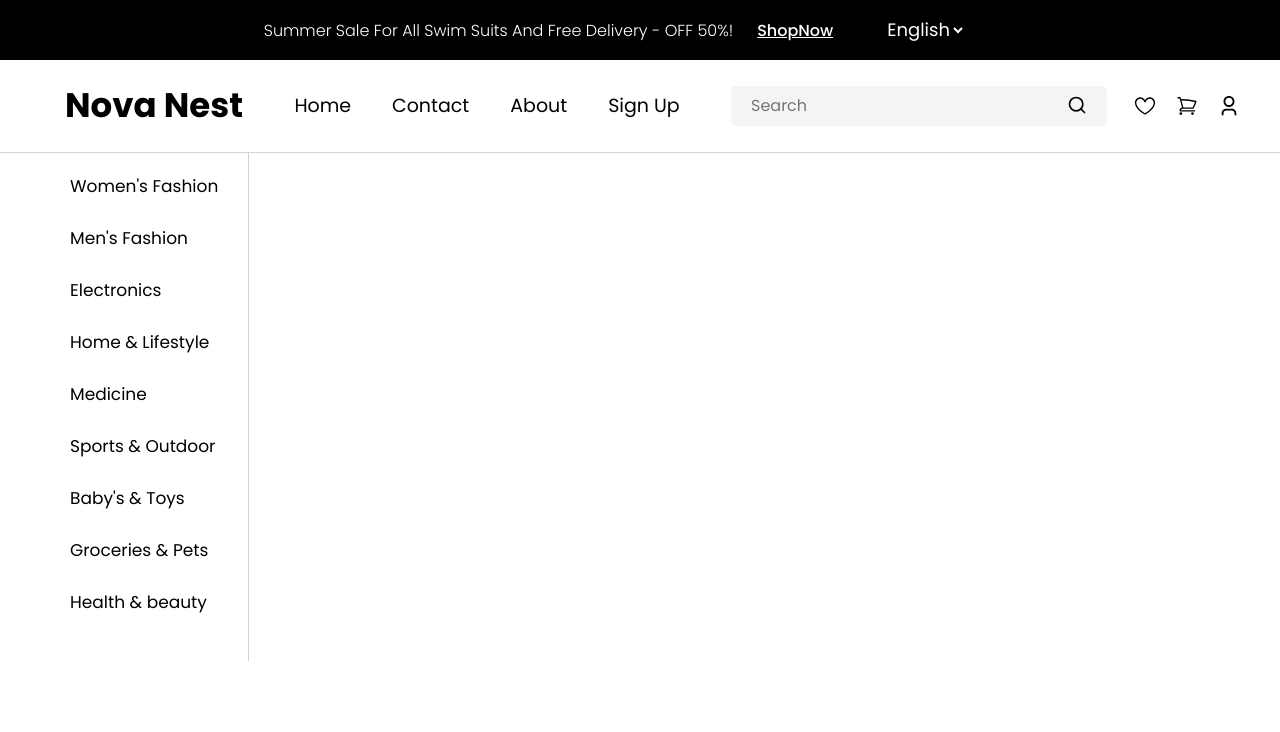
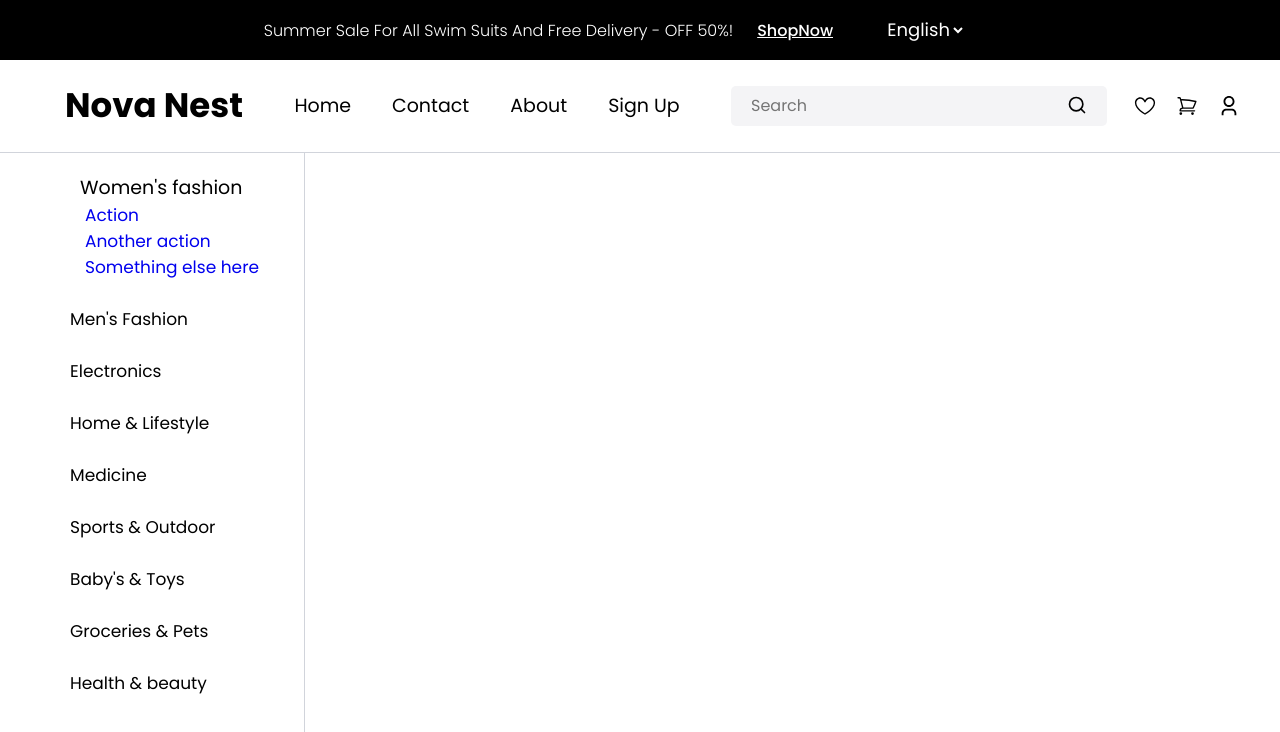
Before and after one commit to Prachi55-ops/Nova-Nest, a React (Vite) app: page / in a window 1280 px wide. Shown: the top 732 px of the page. Built offline with nearby package versions, Linux system fonts and the light colour scheme.

Commit message:
working on dropdown inside sidebar ,still in progress

```diff
--- a/src/pages/Home/Home.css
+++ b/src/pages/Home/Home.css
@@ -18,4 +18,18 @@ list-style: none;
     font-size: 17px;
 
 
+}.dropdown-menu{
+    width: 100%;
+    border-top: none;
+    border-radius:0 ;
+    list-style: none;
+}.dropdown-item{
+    padding: 10px 15px;
+    text-decoration: none;
+}.dropdown-item:hover{
+    color: #c6cacf;
+}.fashion-list.dropdown-toggel::after{
+    float:right;
+    margin-top: 8px;
+    content: ">";
 }
--- a/src/pages/Home/Home.jsx
+++ b/src/pages/Home/Home.jsx
@@ -17,7 +17,35 @@ function Home() {
             <div className="col-sm-3 Side-bar">
                 <div className='Side-bar-box'>
                     <ul className='fashion-list'>
-                        <li> Women's Fashion</li>
+                    <li className="dropdown-button">
+  <a
+    className="nav-link dropdown-toggle"
+    href="#"
+    role="button"
+    data-bs-toggle="dropdown"
+    aria-expanded="false"
+  >
+   Women's fashion
+  </a>
+  <ul className="dropdown-menu">
+    <li>
+      <a className="dropdown-item" href="#">
+        Action
+      </a>
+    </li>
+    <li>
+      <a className="dropdown-item" href="#">
+        Another action
+      </a>
+    </li>
+    <li>
+      <a className="dropdown-item" href="#">
+        Something else here
+      </a>
+    </li>
+  </ul>
+</li>
+
                         <br/>
                          <li> Men's Fashion</li>     <br/>
                           <li> Electronics</li>     <br/>
```
